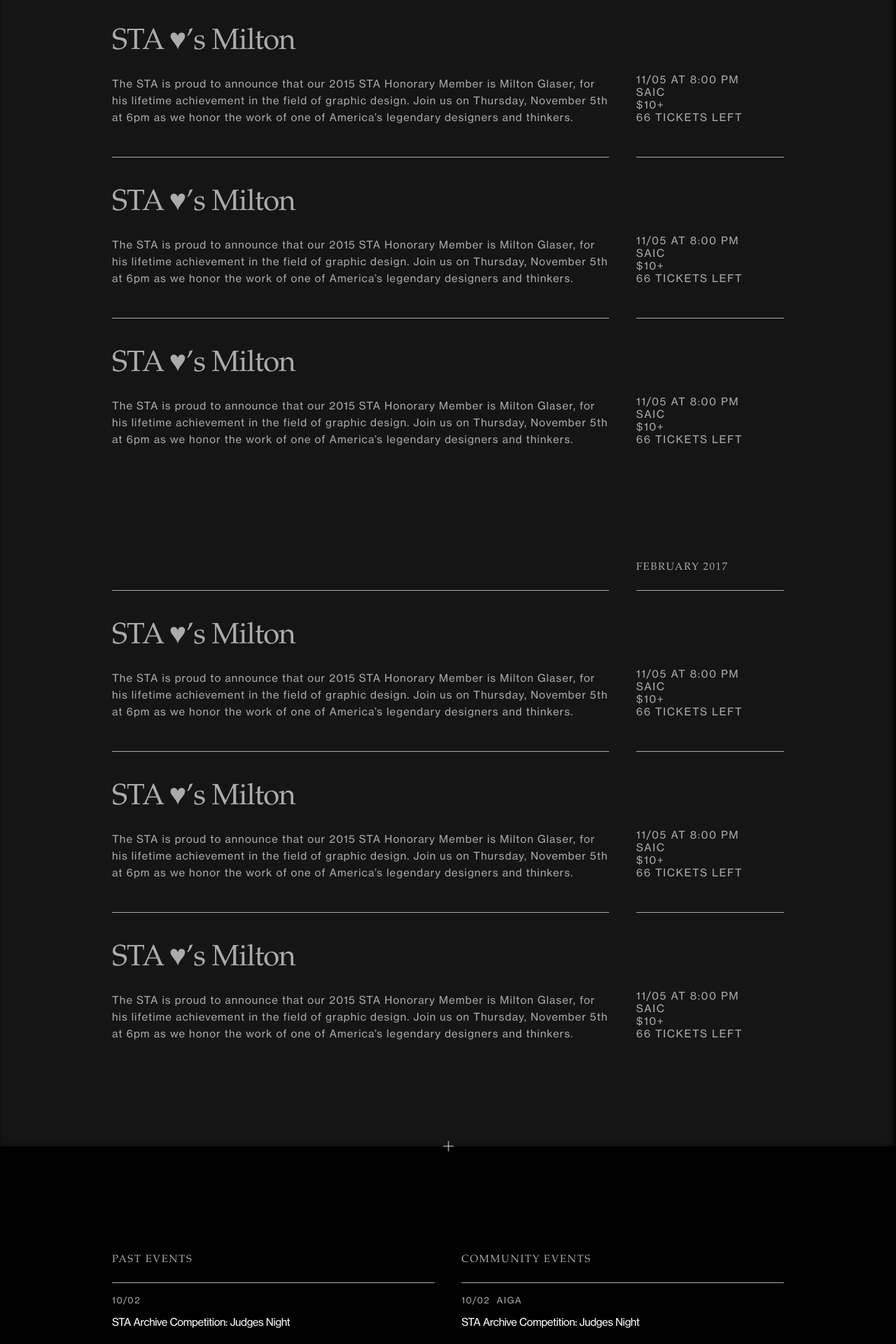
After one commit to headphonesjones/STA-Chicago, a PHP site: page /events.php in a window 1280 px wide. The commit adds this page. Shown: the part 1240-3160 px from the top of the page at 70% size. Run offline with PHP 8.4, Linux system fonts and the light colour scheme; some libraries are stand-ins or nearby versions.

Commit message:
Added entire events page

```diff
--- /dev/null
+++ b/components/events/events.php
@@ -0,0 +1,119 @@
+<div class="mainUpcomingEvents">
+    <div class="container">
+        <div class="row">
+            <div class="nine columns">
+                <p class="smallTitle">UPCOMING EVENTS</p>
+            </div>
+            <div class="three columns">
+                <p class="smallTitle">JANUARY 2017</p>
+            </div>
+        </div>
+        <div class="mainEventContainer">
+            <div class="row">
+                <div class="nine columns mainEventInfo">
+                    <h2>STA ♥’s Milton</h2>
+                    <p class="mainEventDesc">The STA is proud to announce that our 2015 STA Honorary Member is Milton Glaser, for
+                        his lifetime achievement in the field of graphic design. Join us on Thursday, November 5th
+                        at 6pm as we honor the work of one of America’s legendary designers and thinkers.</p>
+                </div>
+                <div class="three columns mainEventDetails">
+                    <p class="sansTitle">11/05 at 8:00 PM</p>
+                    <p class="sansTitle">SAIC</p>
+                    <p class="sansTitle">$10+</p>
+                    <p class="sansTitle">66 Tickets Left</p>
+                </div>
+            </div>
+        </div>
+        <div class="mainEventContainer">
+            <div class="row">
+                <div class="nine columns mainEventInfo">
+                    <h2>STA ♥’s Milton</h2>
+                    <p class="mainEventDesc">The STA is proud to announce that our 2015 STA Honorary Member is Milton Glaser, for
+                        his lifetime achievement in the field of graphic design. Join us on Thursday, November 5th
+                        at 6pm as we honor the work of one of America’s legendary designers and thinkers.</p>
+                </div>
+                <div class="three columns mainEventDetails">
+                    <p class="sansTitle">11/05 at 8:00 PM</p>
+                    <p class="sansTitle">SAIC</p>
+                    <p class="sansTitle">$10+</p>
+                    <p class="sansTitle">66 Tickets Left</p>
+                </div>
+            </div>
+        </div>
+        <div class="mainEventContainer">
+            <div class="row">
+                <div class="nine columns mainEventInfo">
+                    <h2>STA ♥’s Milton</h2>
+                    <p class="mainEventDesc">The STA is proud to announce that our 2015 STA Honorary Member is Milton Glaser, for
+                        his lifetime achievement in the field of graphic design. Join us on Thursday, November 5th
+                        at 6pm as we honor the work of one of America’s legendary designers and thinkers.</p>
+                </div>
+                <div class="three columns mainEventDetails">
+                    <p class="sansTitle">11/05 at 8:00 PM</p>
+                    <p class="sansTitle">SAIC</p>
+                    <p class="sansTitle">$10+</p>
+                    <p class="sansTitle">66 Tickets Left</p>
+                </div>
+            </div>
+        </div>
+        <div class="monthDivider"></div>
+        <div class="row">
+            <div class="nine columns">
+                <p class="smallTitle"></p>
+            </div>
+            <div class="three columns">
+                <p class="smallTitle">February 2017</p>
+            </div>
+        </div>
+        <div class="mainEventContainer">
+            <div class="row">
+                <div class="nine columns mainEventInfo">
+                    <h2>STA ♥’s Milton</h2>
+                    <p class="mainEventDesc">The STA is proud to announce that our 2015 STA Honorary Member is Milton Glaser, for
+                        his lifetime achievement in the field of graphic design. Join us on Thursday, November 5th
+                        at 6pm as we honor the work of one of America’s legendary designers and thinkers.</p>
+                </div>
+                <div class="three columns mainEventDetails">
+                    <p class="sansTitle">11/05 at 8:00 PM</p>
+                    <p class="sansTitle">SAIC</p>
+                    <p class="sansTitle">$10+</p>
+                    <p class="sansTitle">66 Tickets Left</p>
+                </div>
+            </div>
+        </div>
+        <div class="mainEventContainer">
+            <div class="row">
+                <div class="nine columns mainEventInfo">
+                    <h2>STA ♥’s Milton</h2>
+                    <p class="mainEventDesc">The STA is proud to announce that our 2015 STA Honorary Member is Milton Glaser, for
+                        his lifetime achievement in the field of graphic design. Join us on Thursday, November 5th
+                        at 6pm as we honor the work of one of America’s legendary designers and thinkers.</p>
+                </div>
+                <div class="three columns mainEventDetails">
+                    <p class="sansTitle">11/05 at 8:00 PM</p>
+                    <p class="sansTitle">SAIC</p>
+                    <p class="sansTitle">$10+</p>
+                    <p class="sansTitle">66 Tickets Left</p>
+                </div>
+            </div>
+        </div>
+        <div class="mainEventContainer">
+            <div class="row">
+                <div class="nine columns mainEventInfo">
+                    <h2>STA ♥’s Milton</h2>
+                    <p class="mainEventDesc">The STA is proud to announce that our 2015 STA Honorary Member is Milton Glaser, for
+                        his lifetime achievement in the field of graphic design. Join us on Thursday, November 5th
+                        at 6pm as we honor the work of one of America’s legendary designers and thinkers.</p>
+                </div>
+                <div class="three columns mainEventDetails">
+                    <p class="sansTitle">11/05 at 8:00 PM</p>
+                    <p class="sansTitle">SAIC</p>
+                    <p class="sansTitle">$10+</p>
+                    <p class="sansTitle">66 Tickets Left</p>
+                </div>
+            </div>
+        </div>
+    </div>
+    <div class="bottomMarginSmall"></div>
+    <div class="plusDivider"></div>
+</div>
--- /dev/null
+++ b/components/events/pastEvents.php
@@ -0,0 +1,68 @@
+<div class="pastEvents">
+    <div class="container">
+        <div class="row">
+            <div class="six columns">
+                <p class="smallTitle">Past Events</p>
+            </div>
+            <div class="six columns">
+                <p class="smallTitle">Community Events</p>
+            </div>
+        </div>
+        <div class="row">
+            <div class="six columns">
+                <div class="pastEvent pastCommunityEvents">
+                    <p class="sansTitle">10/02</p>
+                    <h5>STA Archive Competition: Judges Night</h5>
+                </div>
+                <div class="pastEvent pastCommunityEvents">
+                    <p class="sansTitle">10/02</p>
+                    <h5>STA Archive Competition: Judges Night</h5>
+                </div>
+                <div class="pastEvent pastCommunityEvents">
+                    <p class="sansTitle">10/02</p>
+                    <h5>STA Archive Competition: Judges Night</h5>
+                </div>
+                <div class="pastEvent pastCommunityEvents">
+                    <p class="sansTitle">10/02</p>
+                    <h5>STA Archive Competition: Judges Night</h5>
+                </div>
+                <div class="pastEvent pastCommunityEvents">
+                    <p class="sansTitle">10/02</p>
+                    <h5>STA Archive Competition: Judges Night</h5>
+                </div>
+                <div class="pastEvent pastCommunityEvents">
+                    <p class="sansTitle">10/02</p>
+                    <h5>STA Archive Competition: Judges Night</h5>
+                </div>
+                <div class="pastEvent pastCommunityEvents">
+                    <p class="sansTitle">10/02</p>
+                    <h5>STA Archive Competition: Judges Night</h5>
+                </div>
+                <div class="pastEvent pastCommunityEvents">
+                    <p class="sansTitle">10/02</p>
+                    <h5>STA Archive Competition: Judges Night</h5>
+                </div>
+            </div>
+            <div class="six columns">
+                <div class="communityEvent pastCommunityEvents">
+                    <p class="sansTitle">10/02&nbsp;&nbsp;AIGA</p>
+                    <h5>STA Archive Competition: Judges Night</h5>
+                </div>
+                <div class="communityEvent pastCommunityEvents">
+                    <p class="sansTitle">10/02&nbsp;&nbsp;AIGA</p>
+                    <h5>STA Archive Competition: Judges Night</h5>
+                </div>
+                <div class="communityEvent pastCommunityEvents">
+                    <p class="sansTitle">10/02&nbsp;&nbsp;AIGA</p>
+                    <h5>STA Archive Competition: Judges Night</h5>
+                </div>
+                <div class="communityEvent pastCommunityEvents">
+                    <p class="sansTitle">10/02&nbsp;&nbsp;AIGA</p>
+                    <h5>STA Archive Competition: Judges Night</h5>
+                </div>
+            </div>
+        </div>
+    </div>
+    <div class="bottomMarginSmall"></div>
+    <div class="plusDivider"></div>
+</div>
--- /dev/null
+++ b/components/getInvolved.php
@@ -0,0 +1,18 @@
+<div class="getInvolved textCenter">
+    <div class="container">
+        <div class="row">
+            <p class="smallTitle">Get Involved</p>
+            <a href="#">
+                <h1>Become a member</h1>
+            </a>
+            <a href="#">
+                <h1>Volunteer to help</h1>
+            </a>
+            <a href="#">
+                <h1>Subscribe for updates</h1>
+            </a>
+        </div>
+    </div>
+    <div class="bottomMargin"></div>
+    <div class="plusDivider"></div>
+</div>
--- /dev/null
+++ b/events.php
@@ -0,0 +1,33 @@
+<!DOCTYPE html>
+<html>
+<head>
+    <?php include("components/header.php");?>
+    <title>The Society of Typographic Arts</title>
+</head>
+<body>
+<?php $title = "Events"; include("components/nav.php");?>
+<div class="blackBackground">
+    <?php include("components/featured_event_section.php");?>
+</div>
+
+<div class="grayBackground">
+    <?php include("components/events/events.php");?>
+</div>
+
+<div class="blackBackground">
+    <?php include("components/events/pastEvents.php");?>
+</div>
+
+<div class="grayBackground">
+    <?php include("components/getInvolved.php");?>
+</div>
+
+<div class="blackBackground">
+    <?php include("components/sponsors.php");?>
+</div>
+<div class="blackBackground">
+    <?php include("components/footer.php");?>
+</div>
+<?php include("components/scripts.php");?>
+</body>
+</html>
--- a/index.php
+++ b/index.php
@@ -5,7 +5,7 @@
   <title>The Society of Typographic Arts</title>
 </head>
 <body>
-  <?php include("components/nav.php");?>
+  <?php $title = ""; include("components/nav.php");?>
   <?php include("components/home_slider.php");?>
 
   <div class="grayBackground">
--- a/src/styles/base/_global.scss
+++ b/src/styles/base/_global.scss
@@ -76,3 +76,9 @@ hr{
   width: 100%;
   margin-bottom: 250px;
 }
+
+.bottomMarginSmall{
+  display: block;
+  width: 100%;
+  margin-bottom: 100px;
+}
--- /dev/null
+++ b/src/styles/components/_eventsList.scss
@@ -0,0 +1,57 @@
+.mainUpcomingEvents{
+  padding-top: 100px;
+}
+
+.mainEventInfo{
+  display: block;
+  margin-top: 10px;
+  border-top: 1px solid $lightGray;
+  padding-top: 40px;
+  height: 220px;
+}
+
+.mainEventDetails{
+  border-top: 1px solid $lightGray;
+  height: 220px;
+  display: block;
+  margin-top: 10px;
+  padding-top: 110px;
+
+  .sansTitle{
+    line-height: 18px;
+    margin: 0;
+    vertical-align: text-bottom;
+  }
+}
+
+.monthDivider{
+  display: block;
+  width: 100%;
+  height: 125px;
+}
+
+.pastEvents{
+  padding-top: 150px;
+}
+
+.pastCommunityEvents{
+  border-top: 1px solid $lightGray;
+  display: block;
+  margin-top: 10px;
+  width: 100%;
+
+  h5{
+    font-size: 1.5rem;
+    font-family: $font;
+    color: $white;
+  }
+
+  .sansTitle{
+    color: $lightGray;
+    display: block;
+    margin-top: 15px;
+    margin-bottom: 10px;
+    font-size: 1.25rem;
+  }
+
+}
--- a/src/styles/screen.scss
+++ b/src/styles/screen.scss
@@ -9,13 +9,12 @@
 @import 'components/footer';
 @import 'components/featuredEventSection';
 @import 'components/sponsors';
+@import 'components/eventsList';
 
 // Import Layouts
 @import 'layouts/home';
 @import 'layouts/about';
 
-// Import Plugins
-// @import 'plugins/plugin';
 
 body{
   background-color: $black;
```
Also changed, not shown: about.php (+2 -17 lines), dist/styles/screen.css, dist/styles/screen.min.css.
